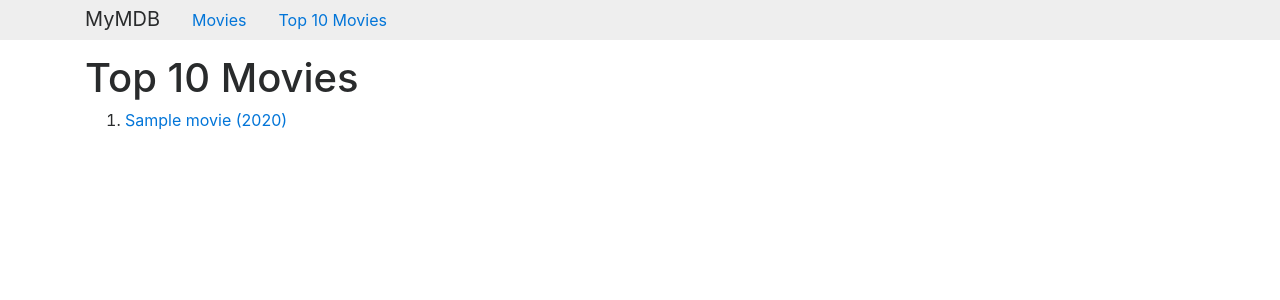
After one commit to songshu189/mymdb, a Django app: page /movies/top in a window 1280 px wide. The commit adds this page. Shown: the top 300 px of the page. Run offline with Django 3.2, Linux system fonts and the light colour scheme; tables that the repository leaves empty hold one stand-in row (values such as "Sample post"); some libraries are stand-ins or nearby versions.

Commit message:
Add top 10 movies page

```diff
--- a/django/core/models.py
+++ b/django/core/models.py
@@ -73,6 +73,14 @@ class MovieManager(models.Manager):
     def all_with_related_persons_and_score(self):
         qs = self.all_with_related_persons()
         qs = qs.annotate(score=Sum('vote__value'))
+        return qs
+
+    def top_movies(self, limit=10):
+        qs = self.get_queryset()
+        qs = qs.annotate(vote_sum=Sum('vote__value'))
+        qs = qs.exclude(vote_sum=None)
+        qs = qs.order_by('-vote_sum')
+        qs = qs[:limit]
         return qs
 
 
--- /dev/null
+++ b/django/core/templates/core/top_movies_list.html
@@ -0,0 +1,17 @@
+{% extends "base.html" %}
+{% block title %}
+Top 10 Movies
+{% endblock %}
+
+{% block main %}
+<h1>Top 10 Movies</h1>
+<ol>
+	{% for movie in object_list %}
+	<li>
+		<a href="{% url "core:MovieDetail" pk=movie.id %}">
+			{{ movie }}
+		</a>
+	</li>
+{% endfor %}
+</ol>
+{% endblock %}
--- a/django/core/urls.py
+++ b/django/core/urls.py
@@ -7,6 +7,9 @@ urlpatterns = [
     path('movies',
         views.MovieList.as_view(),
         name='MovieList'),
+    path('movies/top',
+        views.TopMovies.as_view(),
+        name="TopMovies"),
     path('movie/<int:pk>',
         views.MovieDetail.as_view(),
         name='MovieDetail'),
--- a/django/core/views.py
+++ b/django/core/views.py
@@ -148,5 +148,13 @@ class MovieList(ListView):
     model = Movie
     paginate_by = 10
 
+
+class TopMovies(ListView):
+    template_name = 'core/top_movies_list.html'
+    queryset = Movie.objects.top_movies(
+            limit=10
+        )
+
+
 class PersonDetail(DetailView):
     queryset = Person.objects.all_with_prefetch_movies()
--- a/django/templates/base.html
+++ b/django/templates/base.html
@@ -28,6 +28,12 @@
           >
           Movies
         </a>
+        <a
+          class="nav-link"
+          href="{% url 'core:TopMovies' %}"
+        >
+          Top 10 Movies
+        </a>
       </nav>
     </div>
   </div>
```
